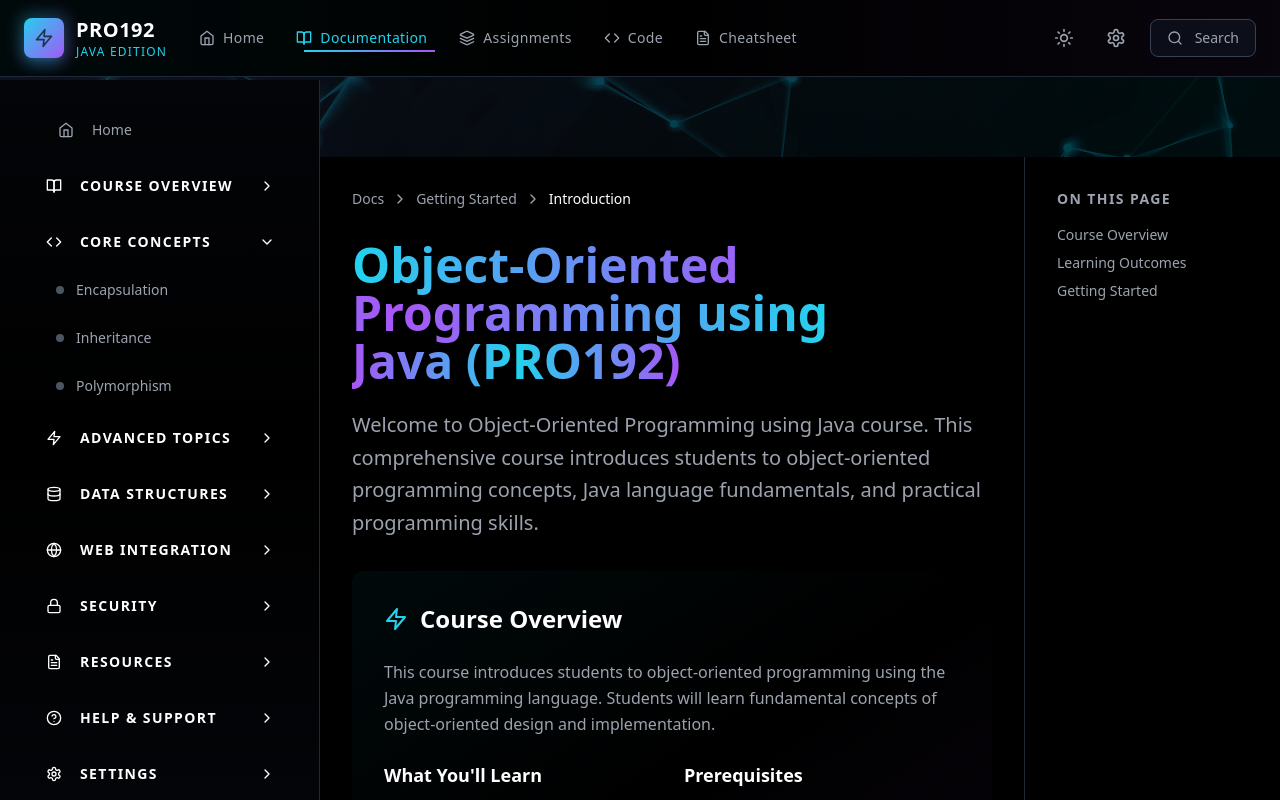
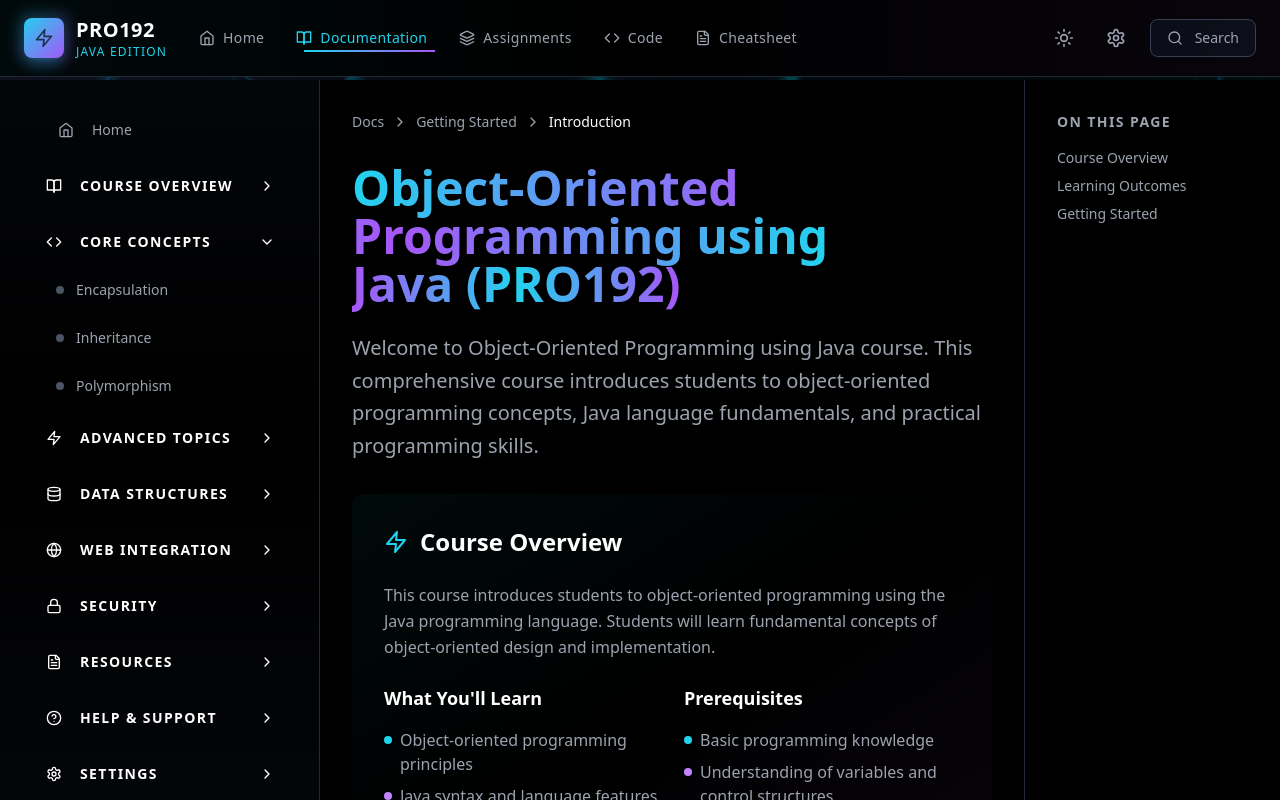
Before and after one commit to Teramax-void/mdx-test, a React (Vite) app: page /documentation in a window 1280 px wide. Shown: the top 800 px of the page. Built offline with nearby package versions, Linux system fonts and the light colour scheme.

Commit message:
Fix Sticky Persistent Navbar

```diff
--- a/src/App.tsx
+++ b/src/App.tsx
@@ -15,21 +15,21 @@ function AppContent() {
   // Dynamic theme classes
   const getAppClasses = () => {
     if (settings.theme === 'light') {
-      return 'min-h-screen bg-white flex flex-col relative overflow-hidden';
+      return 'min-h-screen bg-white relative';
     }
-    return 'min-h-screen bg-black flex flex-col relative overflow-hidden';
+    return 'min-h-screen bg-black relative';
   };
 
   const getBackgroundClasses = () => {
     if (settings.theme === 'light') {
       return {
-        primary: 'absolute inset-0 bg-gradient-to-br from-gray-100 via-white to-gray-100',
-        secondary: 'absolute inset-0 bg-[radial-gradient(ellipse_at_top_right,_var(--tw-gradient-stops))] from-cyan-500/10 via-transparent to-purple-500/10'
+        primary: 'fixed inset-0 bg-gradient-to-br from-gray-100 via-white to-gray-100',
+        secondary: 'fixed inset-0 bg-[radial-gradient(ellipse_at_top_right,_var(--tw-gradient-stops))] from-cyan-500/10 via-transparent to-purple-500/10'
       };
     }
     return {
-      primary: 'absolute inset-0 bg-gradient-to-br from-gray-900 via-black to-gray-900',
-      secondary: 'absolute inset-0 bg-[radial-gradient(ellipse_at_top_right,_var(--tw-gradient-stops))] from-cyan-500/10 via-transparent to-purple-500/10'
+      primary: 'fixed inset-0 bg-gradient-to-br from-gray-900 via-black to-gray-900',
+      secondary: 'fixed inset-0 bg-[radial-gradient(ellipse_at_top_right,_var(--tw-gradient-stops))] from-cyan-500/10 via-transparent to-purple-500/10'
     };
   };
 
@@ -37,18 +37,18 @@ function AppContent() {
 
   return (
     <div className={getAppClasses()}>
-      {/* Static background gradients */}
+      {/* Static background gradients - Fixed to viewport */}
       <div className={backgroundClasses.primary}></div>
       <div className={backgroundClasses.secondary}></div>
 
-      {/* Canvas Background Animation - positioned between static bg and content */}
+      {/* Canvas Background Animation - Fixed to viewport */}
       <CanvasBackground />
 
-      <div className="relative z-10 flex flex-col min-h-screen">
+      {/* Header - Fixed at top */}
       <Header />
 
       {/* Main content area with top padding to account for fixed header */}
-        <div className="pt-20 flex-1">
+      <main className="relative z-[1] pt-20 min-h-screen">
         <Routes>
           <Route path="/" element={<HomePage />} />
           <Route path="/home" element={<HomePage />} />
@@ -57,8 +57,7 @@ function AppContent() {
           <Route path="/code" element={<CodePage />} />
           <Route path="/cheatsheet" element={<CheatsheetPage />} />
         </Routes>
-        </div>
-      </div>
+      </main>
     </div>
   );
 }
--- a/src/components/Header.tsx
+++ b/src/components/Header.tsx
@@ -13,8 +13,8 @@ const Header: React.FC = () => {
 
   return (
     <>
-      <header className="fixed top-0 left-0 right-0 bg-black border-b border-gray-800 px-6 py-4 relative overflow-hidden z-[9999] will-change-auto">
-        {/* Subtle gradient overlay - Fixed positioning */}
+      <header className="fixed top-0 left-0 right-0 bg-black border-b border-gray-800 px-6 py-4 z-[10000] w-full">
+        {/* Subtle gradient overlay */}
         <div className="absolute inset-0 bg-gradient-to-r from-cyan-500/5 via-transparent to-purple-500/5 pointer-events-none"></div>
 
         <div className="relative flex items-center justify-between">
```
Lines whose indentation alone changed are shown as unchanged.
